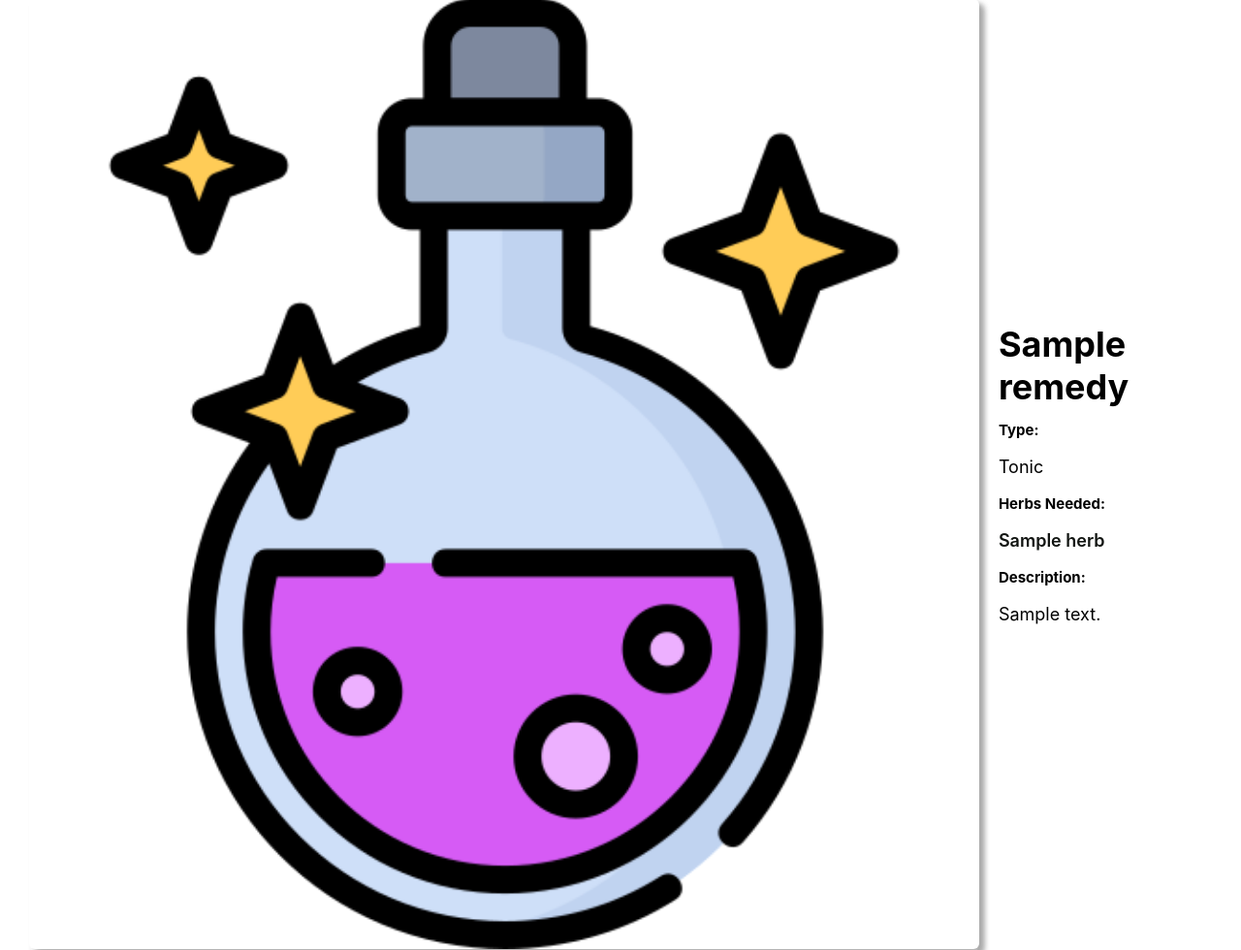
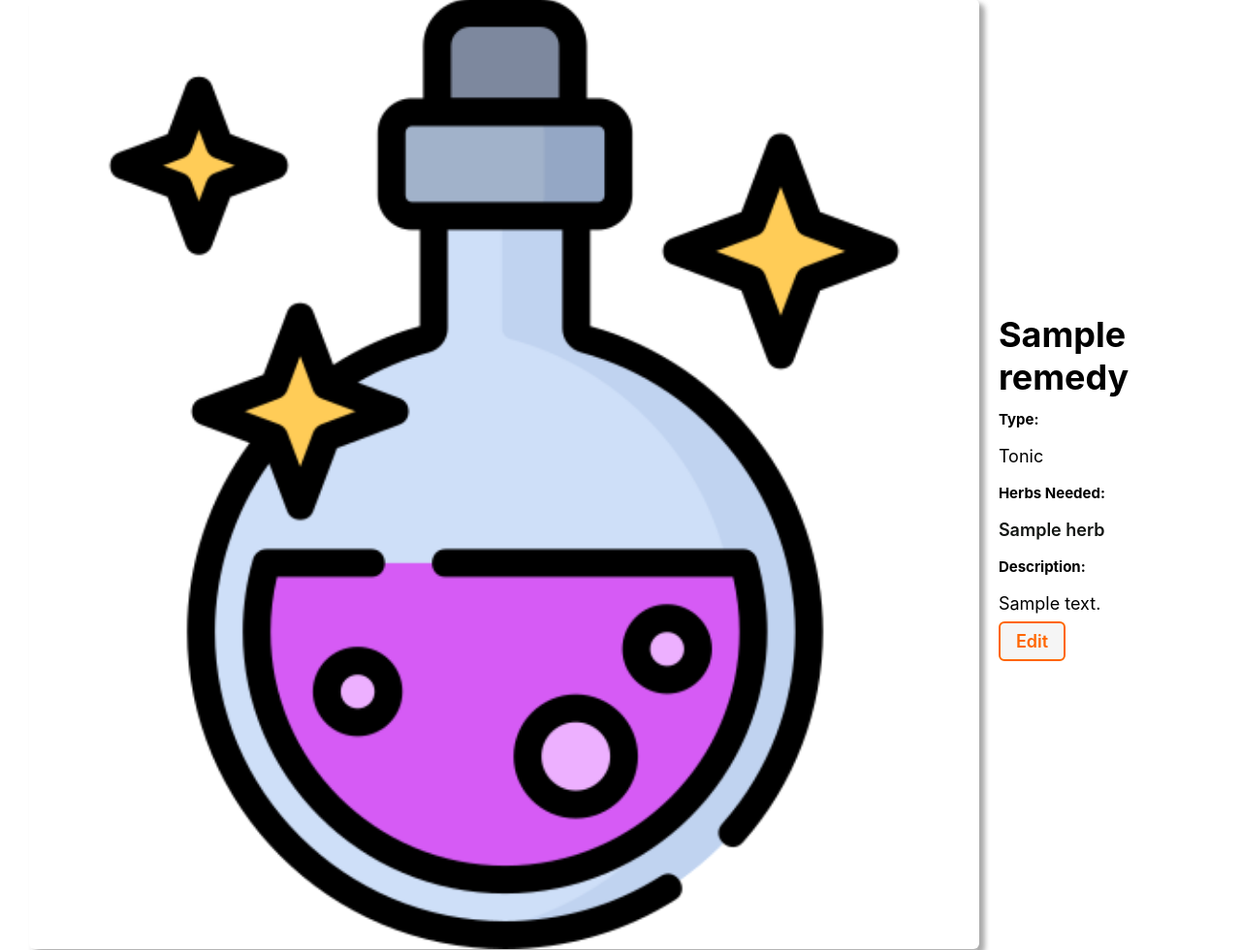
Before and after one commit to Amanda2900/larkspursapothecary, a Django app: page /remedies/1/ in a window 1280 px wide. Shown: the part 140-1120 px from the top of the page at 97% size. Run offline with Django 3.2, Linux system fonts and the light colour scheme; a user stored in the database is signed in; tables that the repository leaves empty hold one stand-in row (values such as "Sample post").

Commit message:
add ability to edit a remedy

```diff
--- a/main_app/models.py
+++ b/main_app/models.py
@@ -23,9 +23,11 @@ class Herb(models.Model):
   info = models.TextField(max_length=250)
   uses = models.TextField(max_length=500)
 
+  # creates an easy way to refer to the elements in the db
   def __str__(self):
     return self.name
 
+  # alphabetizes the herb list
   class Meta:
     ordering = ['name']
 
--- a/main_app/templates/remedies/detail.html
+++ b/main_app/templates/remedies/detail.html
@@ -46,6 +46,10 @@
     {% endfor %}
     <h2>Description:</h2>
     <p>{{ remedy.description }}</p>
+    <div class="remedy-actions">
+      <a href="{% url 'remedy_update' remedy.id %}" class="btn warn">Edit</a>
+      {% comment %} <a href="{% url 'pokemon_delete' pokemon.id %}" class="btn danger">Delete</a> {% endcomment %}
+    </div>
   </div>
 </section>
 <section class="link-container">
--- a/main_app/urls.py
+++ b/main_app/urls.py
@@ -10,4 +10,5 @@ urlpatterns = [
   path('remedies/', views.remedies_index, name='remedies_index'),
   path('remedies/<int:remedy_id>/', views.remedy_detail, name='remedy_detail'),
   path('remedies/create/', views.RemedyCreate.as_view(), name='remedy_create'),
+  path('remedies/<int:pk>/update/', views.RemedyUpdate.as_view(), name='remedy_update'),
 ]
--- a/main_app/views.py
+++ b/main_app/views.py
@@ -41,6 +41,10 @@ class RemedyCreate(LoginRequiredMixin, CreateView):
     form.instance.user = self.request.user
     return super().form_valid(form)
 
+class RemedyUpdate(LoginRequiredMixin, UpdateView):
+  model = Remedy
+  fields = ['name', 'herbs', 'type', 'description']
+
 @login_required
 def assoc_Remedy(request, herb_id, remedy_id):
   Remedy.objects.get(id=remedy_id).herbs.add(herb_id)
```
